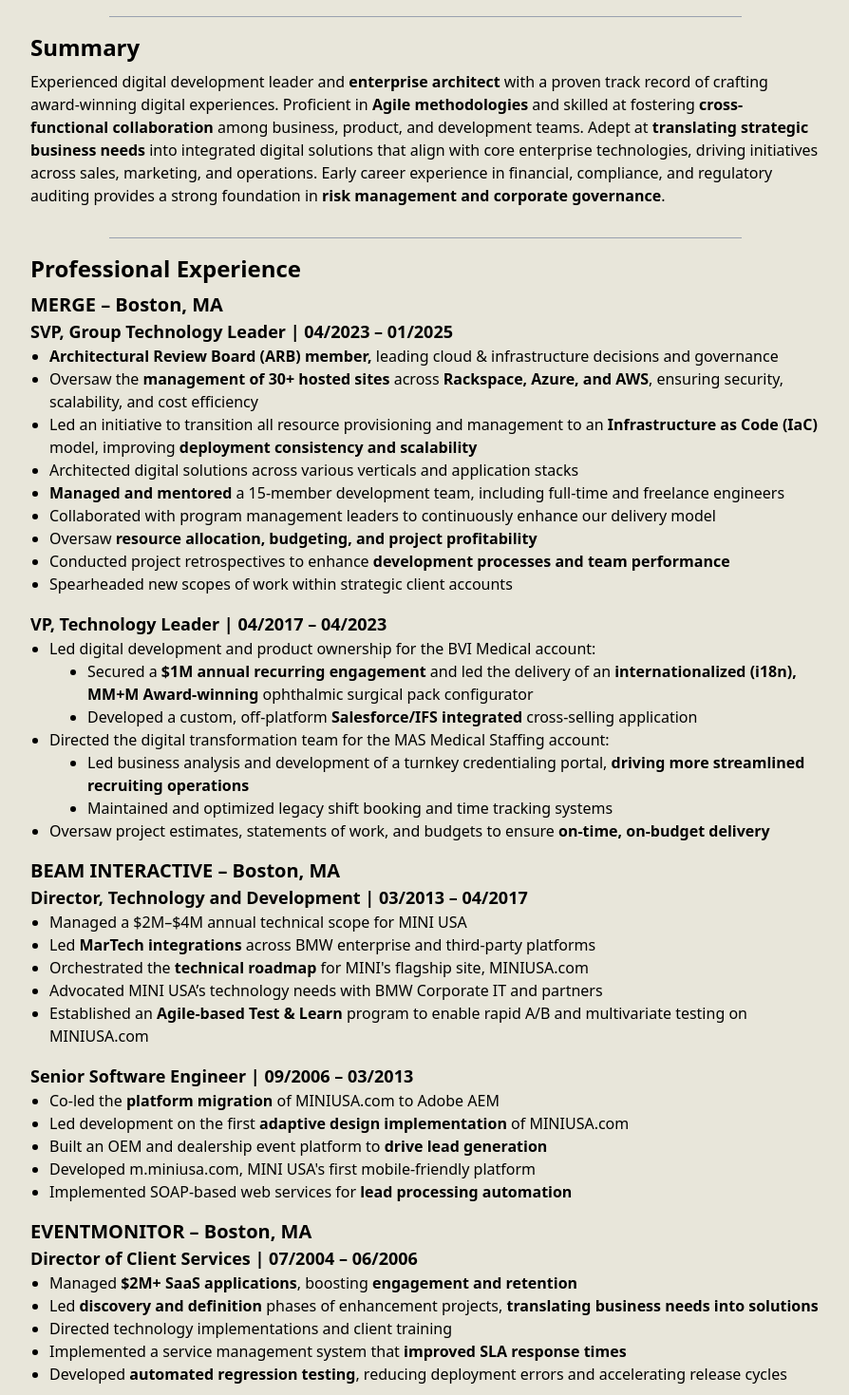
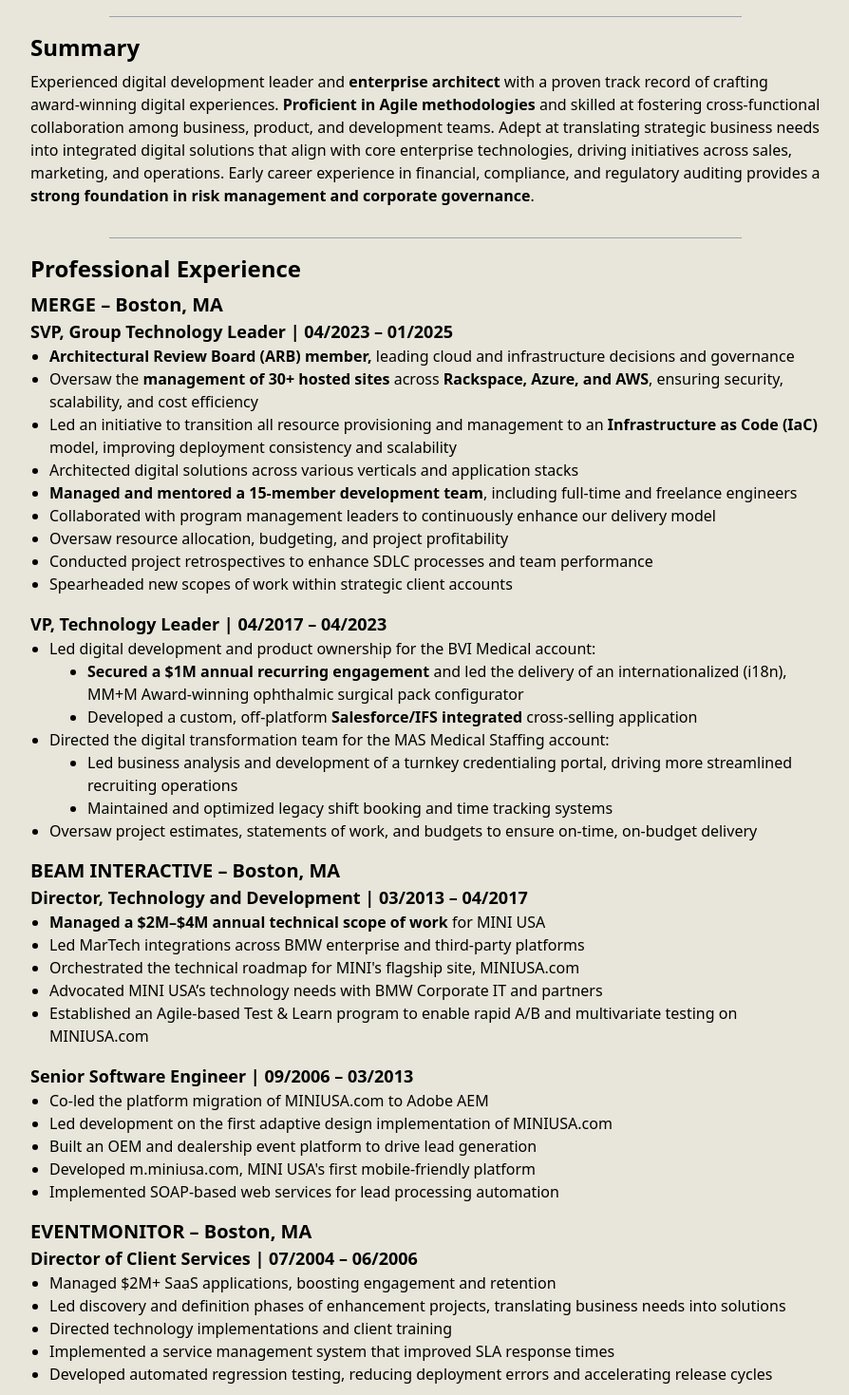
Before and after one commit to jrmaloney/jmaloney-nextjs-tw, a Next.js app: page /resume in a window 1280 px wide. Shown: the part 301-1770 px from the top of the page at 95% size, without its empty margins (192-1086 px from the left). Built offline with nearby package versions, Linux system fonts and the light colour scheme.

Commit message:
tweaks to copy, remove bolds and new PDF

```diff
--- a/app/resume/page.tsx
+++ b/app/resume/page.tsx
@@ -19,7 +19,7 @@
       <section className="mb-6">
         <h2 className="text-2xl font-semibold mb-2">Summary</h2>
         <p>
-          Experienced digital development leader and <strong>enterprise architect</strong> with a proven track record of crafting award-winning digital experiences. Proficient in <strong>Agile methodologies</strong> and skilled at fostering <strong>cross-functional collaboration</strong> among business, product, and development teams. Adept at <strong>translating strategic business needs</strong> into integrated digital solutions that align with core enterprise technologies, driving initiatives across sales, marketing, and operations. Early career experience in financial, compliance, and regulatory auditing provides a strong foundation in <strong>risk management and corporate governance</strong>.
+          Experienced digital development leader and <strong>enterprise architect</strong> with a proven track record of crafting award-winning digital experiences. <strong>Proficient in Agile methodologies</strong> and skilled at fostering cross-functional collaboration among business, product, and development teams. Adept at translating strategic business needs into integrated digital solutions that align with core enterprise technologies, driving initiatives across sales, marketing, and operations. Early career experience in financial, compliance, and regulatory auditing provides a <strong>strong foundation in risk management and corporate governance</strong>.
         </p>
       </section>
       <div className="border-b border-gray-400 w-4/5 mx-auto py-1 mb-4"></div>
@@ -31,14 +31,14 @@
           <h3 className="text-xl font-bold">MERGE – Boston, MA</h3>
           <h4 className="text-lg font-semibold">SVP, Group Technology Leader | 04/2023 – 01/2025</h4>
           <ul className="list-disc pl-5">
-            <li><strong>Architectural Review Board (ARB) member,</strong> leading cloud & infrastructure decisions and governance</li>
+            <li><strong>Architectural Review Board (ARB) member,</strong> leading cloud and infrastructure decisions and governance</li>
             <li>Oversaw the <strong>management of 30+ hosted sites</strong> across <strong>Rackspace, Azure, and AWS</strong>, ensuring security, scalability, and cost efficiency</li>
-            <li>Led an initiative to transition all resource provisioning and management to an <strong>Infrastructure as Code (IaC)</strong> model, improving <strong>deployment consistency and scalability</strong></li>
+            <li>Led an initiative to transition all resource provisioning and management to an <strong>Infrastructure as Code (IaC)</strong> model, improving deployment consistency and scalability</li>
             <li>Architected digital solutions across various verticals and application stacks</li>
-            <li><strong>Managed and mentored</strong> a 15-member development team, including full-time and freelance engineers</li>
+            <li><strong>Managed and mentored a 15-member development team</strong>, including full-time and freelance engineers</li>
             <li>Collaborated with program management leaders to continuously enhance our delivery model</li>
-            <li>Oversaw <strong>resource allocation, budgeting, and project profitability</strong></li>
-            <li>Conducted project retrospectives to enhance <strong>development processes and team performance</strong></li>
+            <li>Oversaw resource allocation, budgeting, and project profitability</li>
+            <li>Conducted project retrospectives to enhance SDLC processes and team performance</li>
             <li>Spearheaded new scopes of work within strategic client accounts</li>
           </ul>
 
@@ -48,15 +48,15 @@
           <ul className="list-disc pl-5">
             <li>Led digital development and product ownership for the BVI Medical account:</li>
             <ul className="list-disc pl-10">
-              <li>Secured a <strong>$1M annual recurring engagement</strong> and led the delivery of an <strong>internationalized (i18n), MM+M Award-winning</strong> ophthalmic surgical pack configurator</li>
+              <li><strong>Secured a $1M annual recurring engagement</strong> and led the delivery of an internationalized (i18n), MM+M Award-winning ophthalmic surgical pack configurator</li>
               <li>Developed a custom, off-platform <strong>Salesforce/IFS integrated</strong> cross-selling application</li>
             </ul>
             <li>Directed the digital transformation team for the MAS Medical Staffing account:</li>
             <ul className="list-disc pl-10">
-              <li>Led business analysis and development of a turnkey credentialing portal, <strong>driving more streamlined recruiting operations</strong></li>
+              <li>Led business analysis and development of a turnkey credentialing portal, driving more streamlined recruiting operations</li>
               <li>Maintained and optimized legacy shift booking and time tracking systems</li>
             </ul>
-            <li>Oversaw project estimates, statements of work, and budgets to ensure <strong>on-time, on-budget delivery</strong></li>
+            <li>Oversaw project estimates, statements of work, and budgets to ensure on-time, on-budget delivery</li>
           </ul>
         </div>
 
@@ -64,20 +64,20 @@
           <h3 className="text-xl font-bold">BEAM INTERACTIVE – Boston, MA</h3>
           <h4 className="text-lg font-semibold">Director, Technology and Development | 03/2013 – 04/2017</h4>
           <ul className="list-disc pl-5">
-            <li>Managed a $2M–$4M annual technical scope for MINI USA</li>
-            <li>Led <strong>MarTech integrations</strong> across BMW enterprise and third-party platforms</li>
-            <li>Orchestrated the <strong>technical roadmap</strong> for MINI&apos;s flagship site, MINIUSA.com</li>
+            <li><strong>Managed a $2M–$4M annual technical scope of work</strong> for MINI USA</li>
+            <li>Led MarTech integrations across BMW enterprise and third-party platforms</li>
+            <li>Orchestrated the technical roadmap for MINI&apos;s flagship site, MINIUSA.com</li>
             <li>Advocated MINI USA’s technology needs with BMW Corporate IT and partners</li>
-            <li>Established an <strong>Agile-based Test & Learn</strong> program to enable rapid A/B and multivariate testing on MINIUSA.com</li>
+            <li>Established an Agile-based Test & Learn program to enable rapid A/B and multivariate testing on MINIUSA.com</li>
           </ul>
 
           <h4 className="text-lg font-semibold mt-4">Senior Software Engineer | 09/2006 – 03/2013</h4>
           <ul className="list-disc pl-5">
-            <li>Co-led the <strong>platform migration</strong> of MINIUSA.com to Adobe AEM</li>
-            <li>Led development on the first <strong>adaptive design implementation</strong> of MINIUSA.com</li>
-            <li>Built an OEM and dealership event platform to <strong>drive lead generation</strong></li>
+            <li>Co-led the platform migration of MINIUSA.com to Adobe AEM</li>
+            <li>Led development on the first adaptive design implementation of MINIUSA.com</li>
+            <li>Built an OEM and dealership event platform to drive lead generation</li>
             <li>Developed m.miniusa.com, MINI USA&apos;s first mobile-friendly platform</li>
-            <li>Implemented SOAP-based web services for <strong>lead processing automation</strong></li>
+            <li>Implemented SOAP-based web services for lead processing automation</li>
           </ul>
         </div>
 
@@ -85,11 +85,11 @@
           <h3 className="text-xl font-bold">EVENTMONITOR – Boston, MA</h3>
           <h4 className="text-lg font-semibold">Director of Client Services | 07/2004 – 06/2006</h4>
           <ul className="list-disc pl-5">
-          <li>Managed <strong>$2M+ SaaS applications</strong>, boosting <strong>engagement and retention</strong></li>
-            <li>Led <strong>discovery and definition</strong> phases of enhancement projects, <strong>translating business needs into solutions</strong></li>
+          <li>Managed $2M+ SaaS applications, boosting engagement and retention</li>
+            <li>Led discovery and definition phases of enhancement projects, translating business needs into solutions</li>
             <li>Directed technology implementations and client training</li>
-            <li>Implemented a service management system that <strong>improved SLA response times</strong></li>
-            <li>Developed <strong>automated regression testing</strong>, reducing deployment errors and accelerating release cycles</li>
+            <li>Implemented a service management system that improved SLA response times</li>
+            <li>Developed automated regression testing, reducing deployment errors and accelerating release cycles</li>
           </ul>
         </div>
 
@@ -99,7 +99,7 @@
           <h3 className="text-xl font-bold">EZE CASTLE SOFTWARE – Boston, MA</h3>
           <h4 className="text-lg font-semibold">Software Engineer – Team Lead | 04/2000 – 06/2004</h4>
           <ul className="list-disc pl-5">
-            <li>Contributed to the design and development of the core object model for the company&apos;s ASP-based trade order management system</li>
+            <li>Contributed to the design and development of the company&apos;s ASP-based trade order management system</li>
             <li>Built FX trading and exposure monitoring solutions</li>
             <li>Developed a bond calculation library based on SIA standards</li>
           </ul>
```
Also changed, not shown: 1 other file (tests, documents, lock files or other folders).
